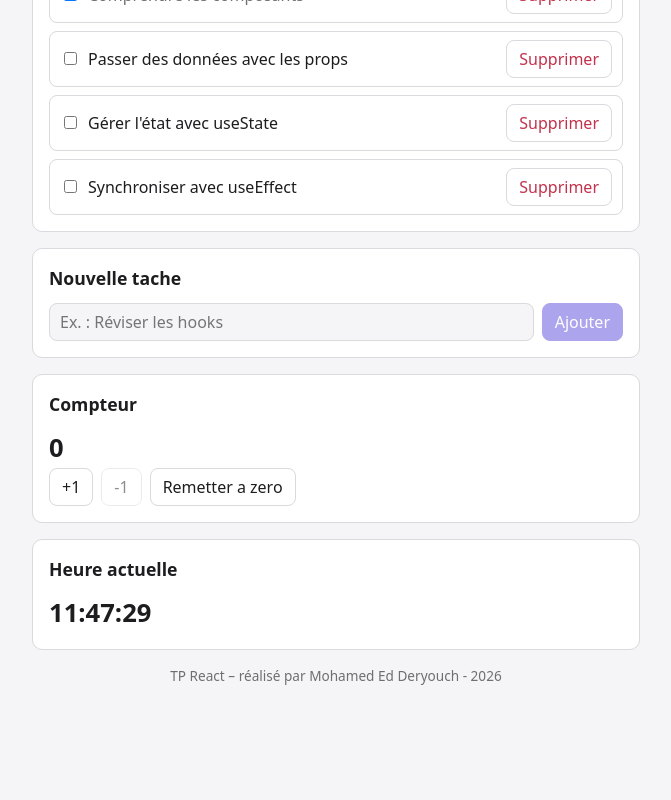
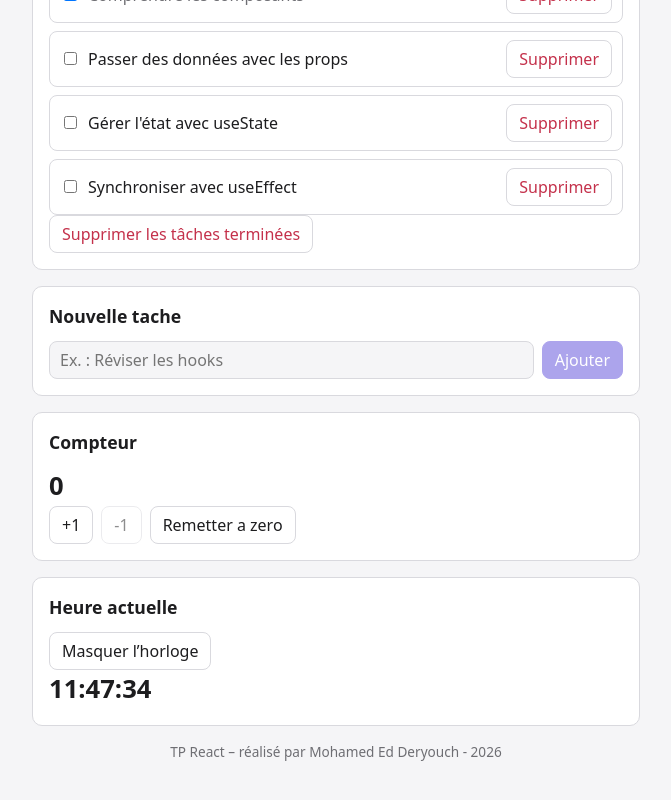
Before and after one commit to simoderyouch/tp-react-bases, a React (Vite) app in the folder mes-taches/: page / in a window 1280 px wide. Shown: the part 448-1248 px from the top of the page, without its empty margins (304-975 px from the left). Before the commit the page ends 1182 px from the top, so only its background shows below. Built offline with nearby package versions, Linux system fonts and the light colour scheme.

Commit message:
Défis : liste de tâches et horloge

```diff
--- a/mes-taches/src/App.jsx
+++ b/mes-taches/src/App.jsx
@@ -10,16 +10,24 @@ import    Statistiques from './components/Statistiques.jsx'
 import Horloge from './components/Horloge.jsx'
 
 
-const TACHES_INITIALES = [
-  { id: 1, titre: 'Installer Node.js et Vite', terminee: true },
-  { id: 2, titre: 'Comprendre les composants', terminee: true },
-  { id: 3, titre: 'Passer des données avec les props', terminee: false },
-  { id: 4, titre: "Gérer l'état avec useState", terminee: false },
-]
+const CLE_TACHES = 'taches'
+
+function lireTachesSauvegardees() {
+  try {
+    const sauvegarde = localStorage.getItem(CLE_TACHES)
+    const taches = sauvegarde ? JSON.parse(sauvegarde) : null
+    return Array.isArray(taches) ? taches : null
+  } catch {
+    localStorage.removeItem(CLE_TACHES)
+    return null
+  }
+}
+
 function App() {
-    const [taches, setTaches] = useState([])
+    const [taches, setTaches] = useState(() => lireTachesSauvegardees() ?? [])
+   const [afficherHorloge, setAfficherHorloge] = useState(true)
    const [filtre, setFiltre] = useState('toutes');
-   const [chargement, setChargement] = useState(true);
+const [chargement, setChargement] = useState(() => lireTachesSauvegardees() === null);
 const [erreur, setErreur] = useState(null);
 
 const restantes = taches.filter(
@@ -31,27 +39,42 @@ useEffect(() => {
 }, [restantes]);
 
 useEffect(() => {
-  let annule = false
+  if (!chargement && !erreur) {
+    localStorage.setItem(CLE_TACHES, JSON.stringify(taches));
+  }
+}, [taches, chargement, erreur]);
+
+useEffect(() => {
+  let annule = false;
+
+  const sauvegarde = lireTachesSauvegardees();
+
+  if (sauvegarde) {
+    return () => {
+      annule = true;
+    };
+  }
 
   fetch('/taches.json')
-    .then((reponse) => {
-      if (!reponse.ok) throw new Error(`Erreur HTTP ${reponse.status}`)
-      return reponse.json()
+    .then(response => {
+      if (!response.ok) throw new Error(`Erreur HTTP ${response.status}`);
+      return response.json();
     })
-    .then((donnees) => {
-      if (!annule) setTaches(donnees)
+    .then(donnees => {
+      if (!annule) setTaches(donnees);
     })
-    .catch((err) => {
-      if (!annule) setErreur(err.message)
+    .catch(err => {
+      if (!annule) setErreur(err.message);
     })
     .finally(() => {
-      if (!annule) setChargement(false)
-    })
+      if (!annule) setChargement(false);
+    });
 
   return () => {
-    annule = true
-  }
-}, [])
+    annule = true;
+  };
+}, []);
+
 const tachesVisibles = taches.filter(tache => {
   if (filtre === 'actives') {
     return !tache.terminee;
@@ -90,6 +113,16 @@ function supprimerTache(id) {
 
 }
 
+function supprimerTachesTerminees() {
+  setTaches(taches.filter((tache) => !tache.terminee));
+}
+
+function modifierTache(id, nouveauTitre) {
+  setTaches(taches.map((tache) => (
+    tache.id === id ? { ...tache, titre: nouveauTitre } : tache
+  )));
+}
+
 
  return (
     <div className="app">
@@ -100,7 +133,19 @@ function supprimerTache(id) {
       <Carte titre="Ma liste">
         { chargement ? <p className="vide">Chargement des tâches…</p> : <>
        <Filtres     filtre={filtre}  onChanger={setFiltre} />
-        <ListeTaches taches={tachesVisibles} onBasculer={basculerTache} onSupprimer={supprimerTache} />
+        <ListeTaches
+          taches={tachesVisibles}
+          onBasculer={basculerTache}
+          onSupprimer={supprimerTache}
+          onModifier={modifierTache}
+        />
+        <button
+          className="danger"
+          onClick={supprimerTachesTerminees}
+          disabled={!taches.some((tache) => tache.terminee)}
+        >
+          Supprimer les tâches terminées
+        </button>
         </>}
         { erreur && <p className="erreur">{erreur.message}</p>  }
       </Carte>
@@ -111,7 +156,10 @@ function supprimerTache(id) {
           <Compteur/>
       </Carte>
      <Carte titre="Heure actuelle">
-       <Horloge />
+       <button onClick={() => setAfficherHorloge(!afficherHorloge)}>
+         {afficherHorloge ? 'Masquer l’horloge' : 'Afficher l’horloge'}
+       </button>
+       {afficherHorloge && <Horloge />}
  </Carte>
 
       <Pied auteur="Mohamed Ed Deryouch"/>
--- a/mes-taches/src/components/Horloge.jsx
+++ b/mes-taches/src/components/Horloge.jsx
@@ -7,13 +7,14 @@ function Horloge() {
     // À compléter :
     // 1. démarrer un setInterval qui met à jour « maintenant » toutes les 1000 ms
 
-     const mInterval =  setInterval(() => {
+     const mInterval = setInterval(() => {
 
             setMaintenant(() => new Date());
         }, 1000);
-    // 2. retourner une fonction de nettoyage qui appelle clearInterval
-
-        clearInterval(mInterval);
+    return () => {
+      clearInterval(mInterval);
+      console.log('Nettoyage de l’horloge');
+    }
   }, [])
 
   return <p className="horloge">{maintenant.toLocaleTimeString('fr-FR')}</p>
--- a/mes-taches/src/components/ListeTaches.jsx
+++ b/mes-taches/src/components/ListeTaches.jsx
@@ -1,6 +1,6 @@
 import Tache from "./Tache.jsx"
 
-function ListeTaches({taches,onBasculer , onSupprimer}) {
+function ListeTaches({ taches, onBasculer, onSupprimer, onModifier }) {
 
     return ( <ul className="liste-taches">
 
@@ -13,6 +13,7 @@ function ListeTaches({taches,onBasculer , onSupprimer}) {
   terminee={tache.terminee}
   onBasculer={onBasculer}
   onSupprimer={onSupprimer}
+  onModifier={onModifier}
 />
 
 ))  : <p className="vide">Aucune tâche à afficher.</p> }
--- a/mes-taches/src/components/Tache.jsx
+++ b/mes-taches/src/components/Tache.jsx
@@ -1,10 +1,40 @@
+import { useState } from 'react'
 
+function Tache({ titre, terminee, onBasculer, onSupprimer, onModifier, id }) {
+  const [enModification, setEnModification] = useState(false)
+  const [nouveauTitre, setNouveauTitre] = useState(titre)
 
-function Tache({ titre, terminee, onBasculer,onSupprimer, id }) {
+  function enregistrerModification() {
+    const titreNettoye = nouveauTitre.trim()
+    if (titreNettoye && titreNettoye !== titre) onModifier(id, titreNettoye)
+    setNouveauTitre(titre)
+    setEnModification(false)
+  }
+
+  function annulerModification() {
+    setNouveauTitre(titre)
+    setEnModification(false)
+  }
+
   return (
      <li className={terminee ? "tache terminee" : "tache"}>
    <input type="checkbox" checked={terminee} onChange={() => onBasculer(id)} />
-  <span className="titre">{titre}</span>
+  {enModification ? (
+    <input
+      className="titre"
+      type="text"
+      value={nouveauTitre}
+      onChange={(event) => setNouveauTitre(event.target.value)}
+      onBlur={enregistrerModification}
+      onKeyDown={(event) => {
+        if (event.key === 'Enter') enregistrerModification()
+        if (event.key === 'Escape') annulerModification()
+      }}
+      autoFocus
+    />
+  ) : (
+    <span className="titre" onDoubleClick={() => setEnModification(true)}>{titre}</span>
+  )}
 <button className="danger" onClick={() => onSupprimer(id)}>Supprimer</button>
 </li>
   )
```
